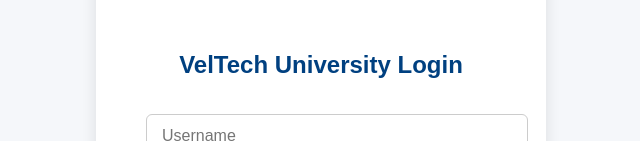
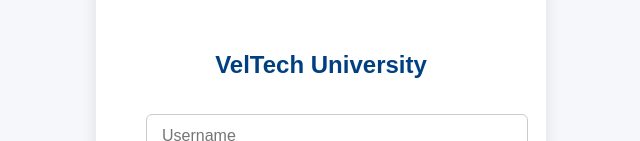
Before and after one commit to Bhaegav-21/Bhargav, a plain HTML site: page index.html in a window 1280 px wide. Shown: the part 311-452 px from the top of the page, without its empty margins (319-959 px from the left). Drawn offline with Linux system fonts and the light colour scheme.

Commit message:
Update login header text for VelTech University

```diff
--- a/index.html
+++ b/index.html
@@ -59,7 +59,7 @@
   <div class="login-container">
     <!-- Replace the src with the correct logo URL or path -->
     <img class="logo" src="https://veltech.edu.in/wp-content/uploads/2021/09/logo.png" alt="VelTech University Logo" />
-    <h2>VelTech University Login</h2>
+    <h2>VelTech University </h2>
     <form>
       <input type="text" placeholder="Username" name="username" required />
       <input type="password" placeholder="Password" name="password" required />
```
